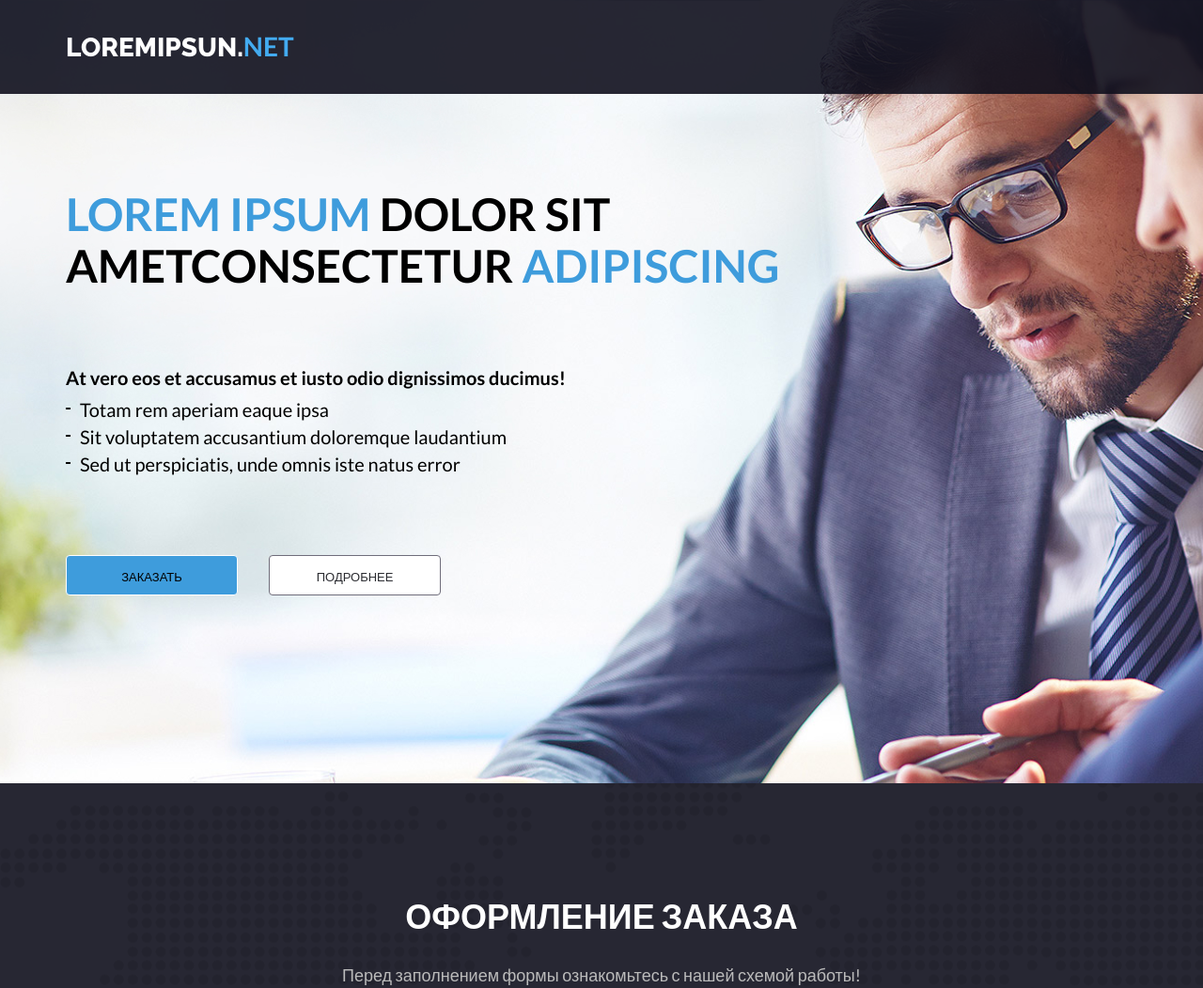
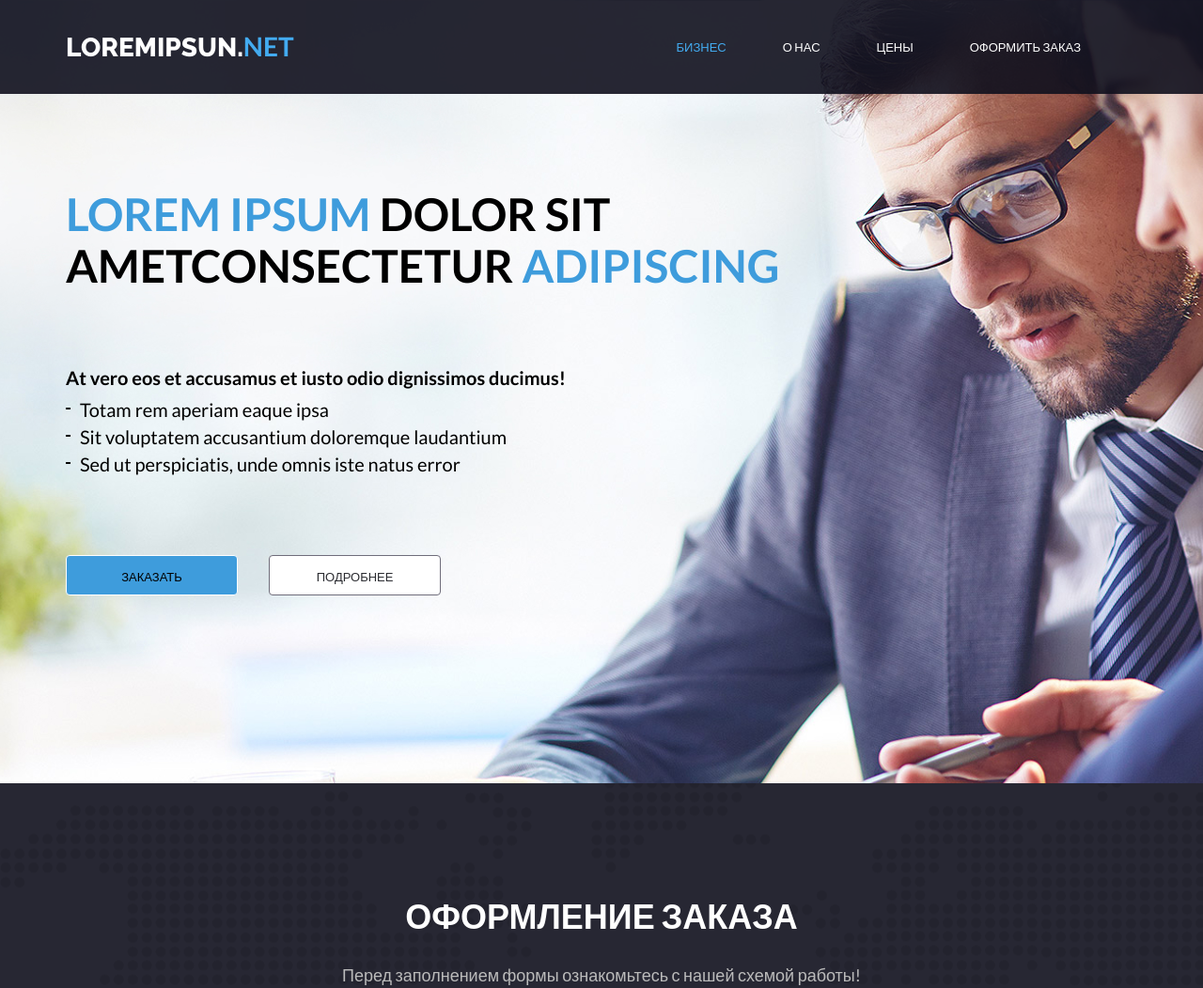
Before and after one commit to 155mila/testTask, a plain HTML site: page index.html in a window 1280 px wide. Shown: the top 1052 px of the page at 94% size. Drawn offline with nearby package versions, Linux system fonts and the light colour scheme; files that its build step writes are made by us from their sources.

Commit message:
correct nav

```diff
--- a/style.scss
+++ b/style.scss
@@ -49,7 +49,7 @@ a {
     color: $blue;
   }
   &__nav {
-    @include breakpoint(lg) {
+    @include breakpoint(maxlg) {
       display: none;
     }
     display: flex;
```
